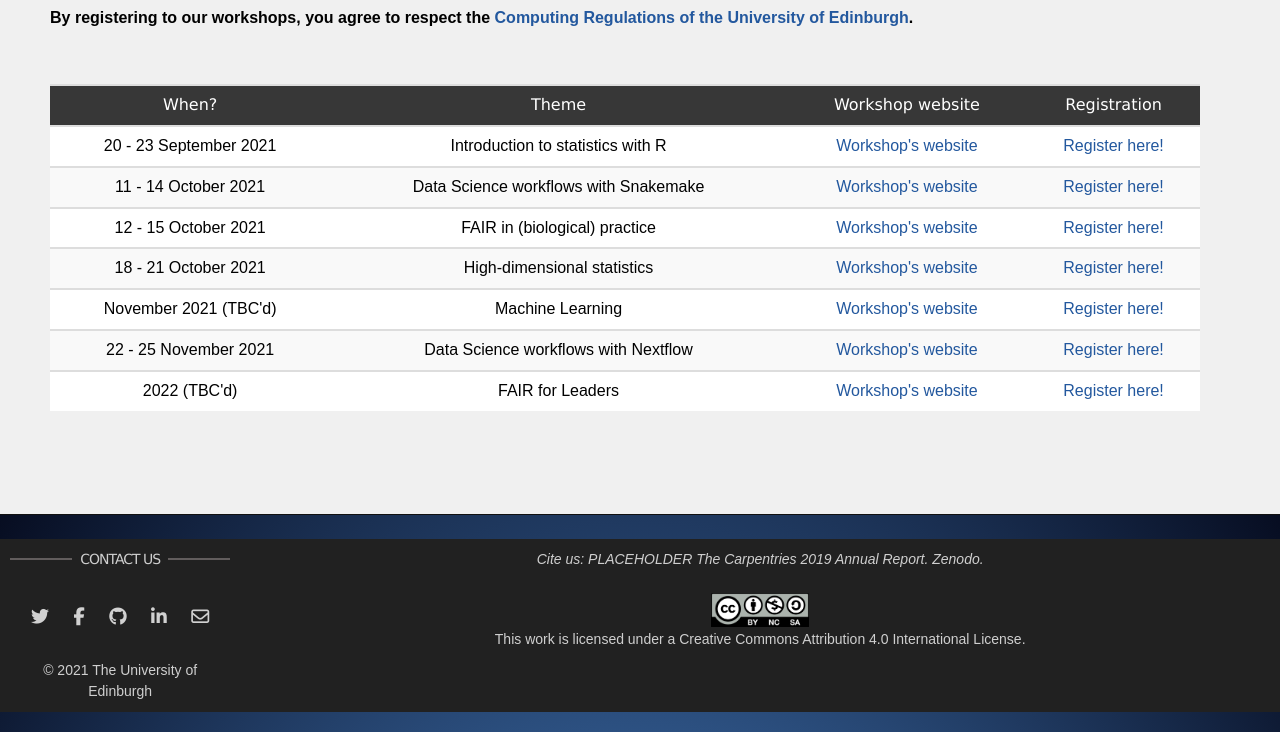
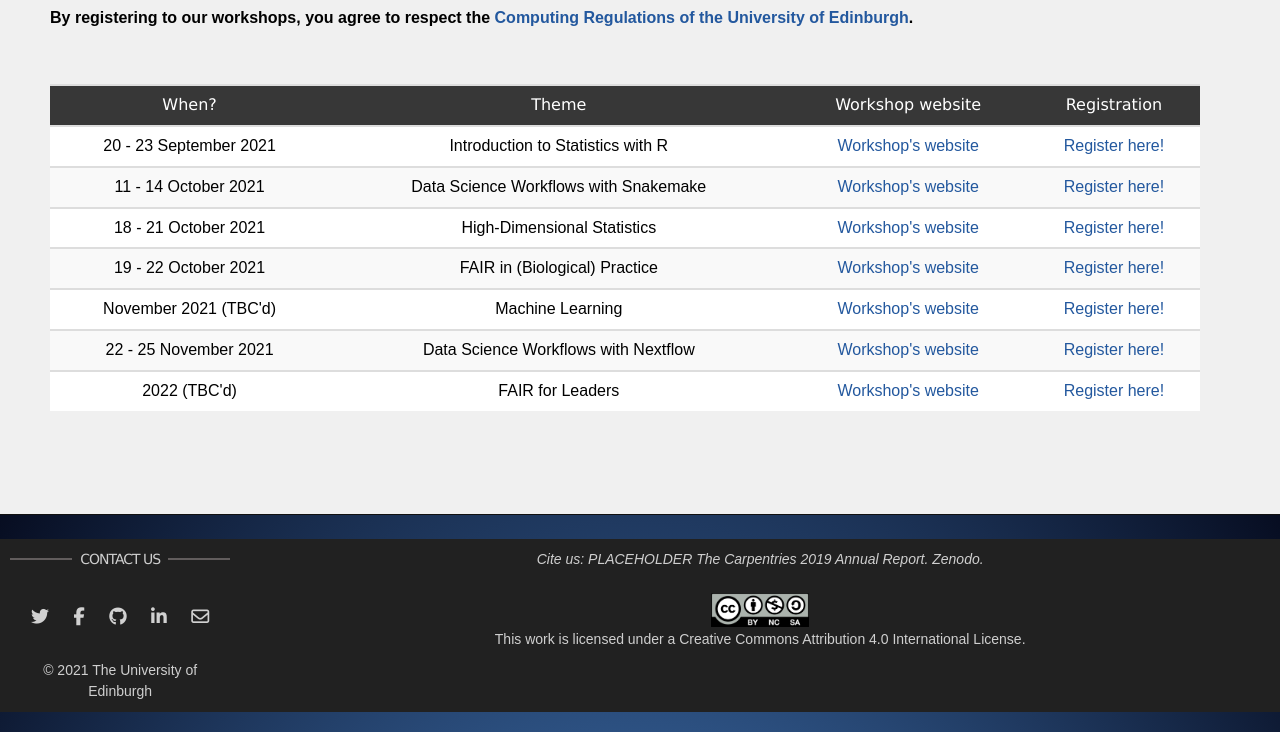
Before and after one commit to edcarp/Ed-DaSH, a Jekyll site: the page built from workshops.md, in a window 1280 px wide, cut to the strip 479-1211 px from the top of the page. Built offline with Jekyll 4.4.1, drawn with Linux system fonts in a browser that asks for light colours; nearby versions of some CDN libraries.

Commit message:
Changes dates for fair in practice

```diff
--- a/workshops.md
+++ b/workshops.md
@@ -4,37 +4,37 @@ layout: page
 theme: Workshops
 
 workshops:
-- title: "Introduction to statistics with R"
+- title: "Introduction to Statistics with R"
   when: 20 - 23 September 2021
   start_date: 2021-09-20
   end_date: 2021-09-23
   website: https://edcarp.github.io/2021-09-20_ed-dash_intro-statistics/
   registration: https://www.epay.ed.ac.uk/conferences-and-events/college-of-medicine-and-veterinary-medicine/school-of-molecular-genetic-and-population-health-sciences/igmm/introductory-statistics
-- title: "Data Science workflows with Snakemake"
+- title: "Data Science Workflows with Snakemake"
   when: 11 - 14 October 2021
   start_date: 2021-10-11
   end_date: 2021-10-14
   website: https://edcarp.github.io/2021-10-11_ed-dash_workflows-snakemake/
   registration: https://www.epay.ed.ac.uk/conferences-and-events/college-of-medicine-and-veterinary-medicine/school-of-molecular-genetic-and-population-health-sciences/igmm/data-science-workflows-with-snakemake
-- title: "FAIR in (biological) practice"
-  when: 12 - 15 October 2021
-  start_date: 2021-10-12
-  end_date: 2021-10-15
-  website: https://edcarp.github.io/2021-10-12_ed-dash_fair-bio-practice/
-  registration: https://www.epay.ed.ac.uk/conferences-and-events/college-of-medicine-and-veterinary-medicine/school-of-molecular-genetic-and-population-health-sciences/igmm/fair-in-bio-practice
-- title: "High-dimensional statistics"
+- title: "High-Dimensional Statistics"
   when: 18 - 21 October 2021
   start_date: 2021-10-18
   end_date: 2021-10-21
   website: https://edcarp.github.io/2021-10-18_ed-dash_high-dimensional-stats/
   registration: https://www.epay.ed.ac.uk/conferences-and-events/college-of-medicine-and-veterinary-medicine/school-of-molecular-genetic-and-population-health-sciences/igmm/highdimensional-statistics
+- title: "FAIR in (Biological) Practice"
+  when: 19 - 22 October 2021
+  start_date: 2021-10-19
+  end_date: 2021-10-22
+  website: https://edcarp.github.io/2021-10-19_ed-dash_fair-bio-practice/
+  registration: https://www.epay.ed.ac.uk/conferences-and-events/college-of-medicine-and-veterinary-medicine/school-of-molecular-genetic-and-population-health-sciences/igmm/fair-in-bio-practice
 - title: "Machine Learning"
   when: November 2021 (TBC'd)
   start_date:
   end_date:
   website: "coming soon"
   registration: https://www.epay.ed.ac.uk/conferences-and-events/college-of-medicine-and-veterinary-medicine/school-of-molecular-genetic-and-population-health-sciences/igmm/machine-learning
-- title: "Data Science workflows with Nextflow"
+- title: "Data Science Workflows with Nextflow"
   when: 22 - 25 November 2021
   start_date: 2021-11-22
   end_date: 2021-11-25
```
